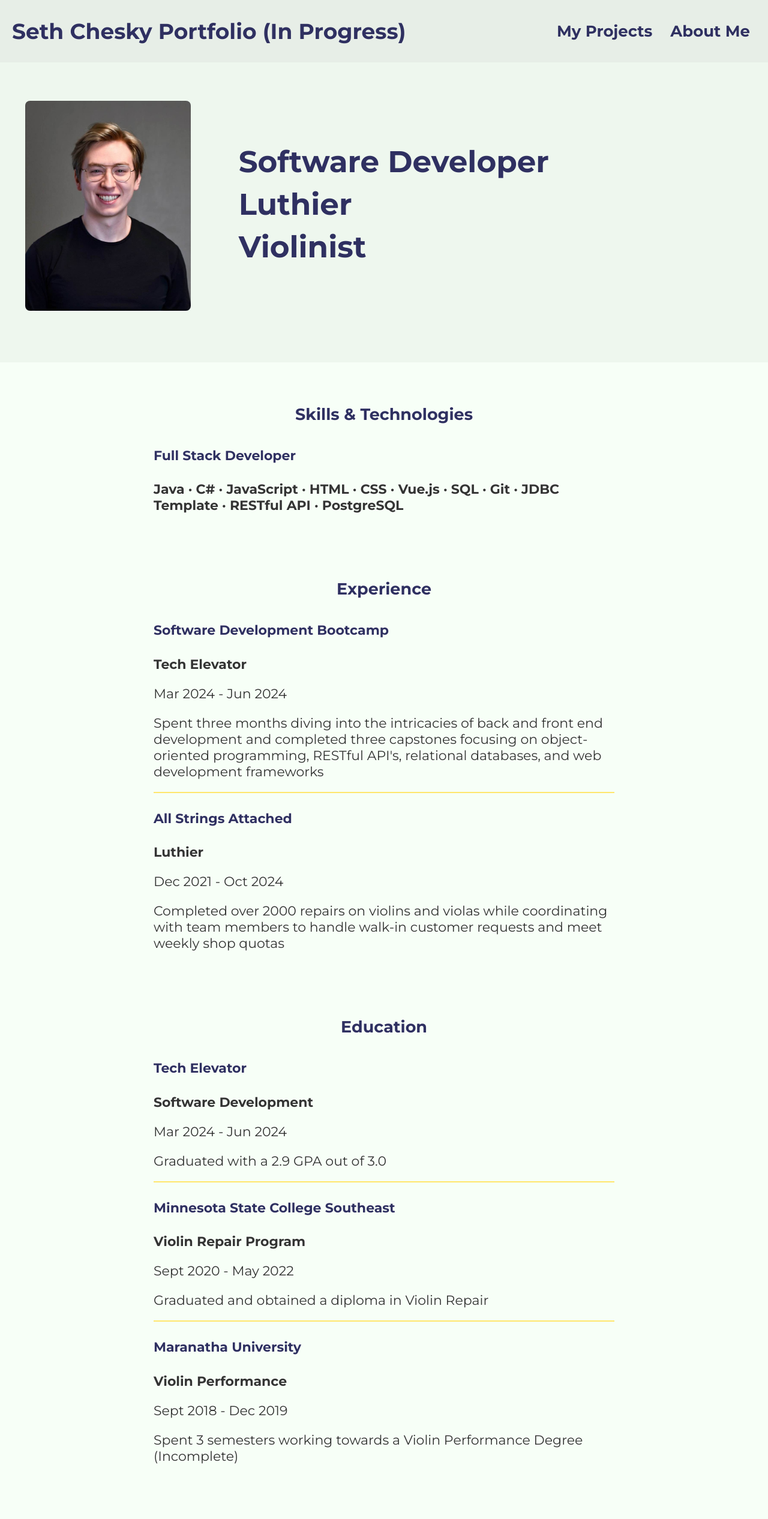
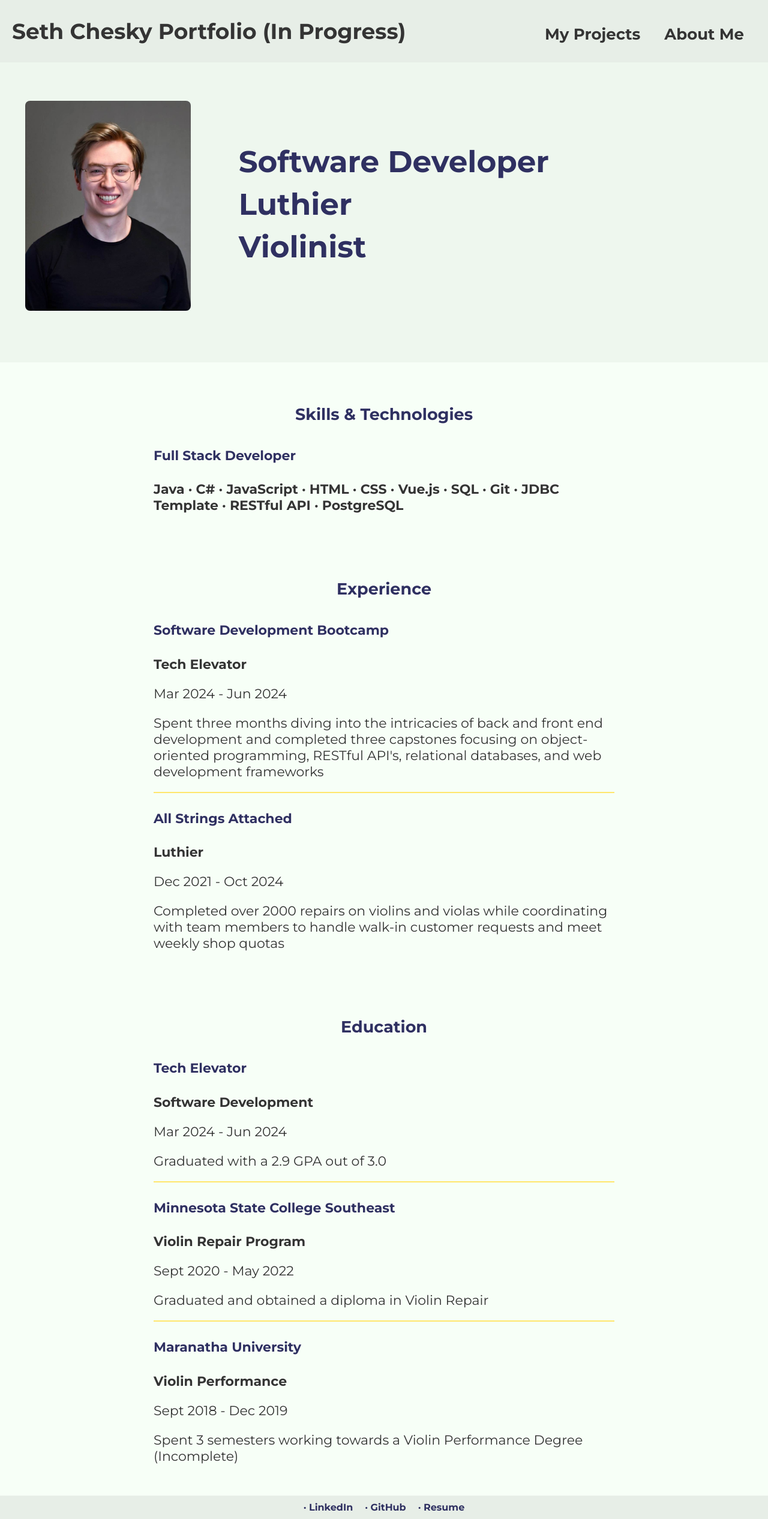
Before and after one commit to chethnut/portfolio-page-vue, a Vue app: page / in a window 1280 px wide. Shown: the whole page at 60% size. Before the commit the page ends 2493 px from the top, so only its background shows below. Built offline with nearby package versions, Linux system fonts and the light colour scheme.

Commit message:
created footer component and applied to existing pages

```diff
--- /dev/null
+++ b/src/components/FooterComp.vue
@@ -0,0 +1,37 @@
+<template>
+    <footer>
+        <div class="links-container">
+            <a href="https://www.linkedin.com/in/sethchesky" target="_blank" rel="noopener noreferrer">· LinkedIn</a>
+            <a href="https://github.com/chethnut" target="_blank" rel="noopener noreferrer">· GitHub</a>
+            <a href="/assets/Resume.pdf" target="_blank" rel="noopener noreferrer">· Resume</a>
+        </div>
+    </footer>
+</template>
+
+<script>
+</script>
+
+<style>
+html, body {
+    margin: 0;
+    padding: 0;
+    width: 100%;
+    height: 100%;
+}
+
+footer {
+    background-color: #e7eee7;
+}
+
+.links-container {
+    display: flex;
+    flex-direction: row;
+    justify-content: center;
+    align-items: center;
+}
+
+a {
+    padding: 10px;
+    font-weight: bold;
+}
+</style>
--- a/src/components/HeaderComp.vue
+++ b/src/components/HeaderComp.vue
@@ -67,6 +67,11 @@
     padding-left: 30px;
     font-size: 26px;
     font-weight: bold;
+    color: #343434;
+}
+
+.title {
+    color:#343434;
 }
 
 html, body {
--- a/src/views/AboutView.vue
+++ b/src/views/AboutView.vue
@@ -65,14 +65,17 @@
     </div>
 
   </div>
+  <FooterComp/>
 </template>
 
 <script>
 import HeaderComp from '../components/HeaderComp.vue';
+import FooterComp from '../components/FooterComp.vue';
 
 export default {
   components: {
-    HeaderComp
+    HeaderComp,
+    FooterComp
   }
 };
 </script>
--- a/src/views/MyProjectsView.vue
+++ b/src/views/MyProjectsView.vue
@@ -11,6 +11,7 @@
             :img="project.img"
             />
     </div>
+    <FooterComp/>
 </template>
 
 <script>
@@ -20,11 +21,13 @@ import ProjectCard from '@/components/ProjectCard.vue';
 import NominEatImg from '../assets/NominEat.png';
 import TenmoImg from '../assets/Tenmo.png';
 import VendingMachineImg from '../assets/Vending-Machine.png';
+import FooterComp from '../components/FooterComp.vue';
 
 export default {
     components: {
         HeaderComp,
-        ProjectCard
+        ProjectCard,
+        FooterComp
     },
     data() {
         return {
```
